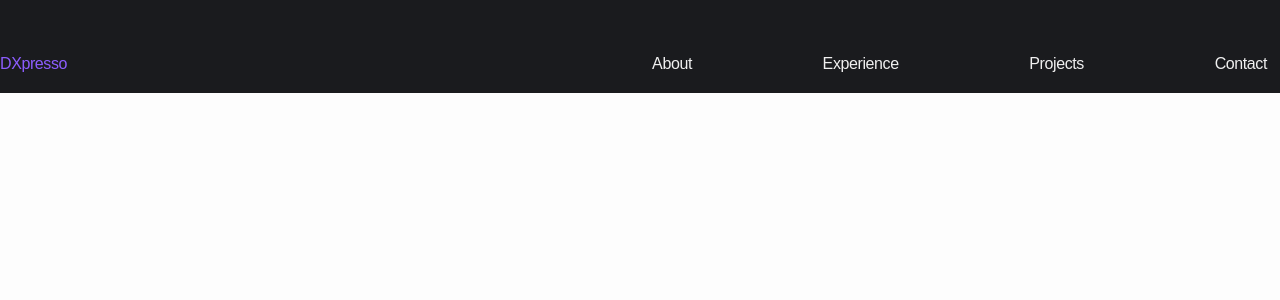
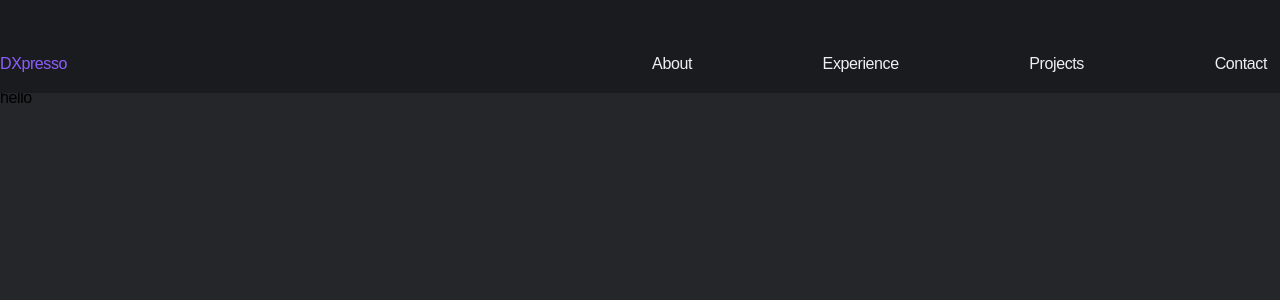
Before and after one commit to GamingDev27/personal-profile-page, a Vue app: page / in a window 1280 px wide. Shown: the top 300 px of the page. Built offline with nearby package versions, Linux system fonts and the light colour scheme.

Commit message:
WIP: Body background

```diff
--- a/src/App.vue
+++ b/src/App.vue
@@ -3,7 +3,14 @@ import HomeLayout from '@/layouts/HomeLayout.vue'
 </script>
 
 <template>
-  <HomeLayout> hello </HomeLayout>
+  <HomeLayout>
+    <main class="dark pt-20">
+      <div class="bg-background/95 h-screen">
+        hello
+      </div>
+
+    </main>
+  </HomeLayout>
 </template>
 
 <style scoped></style>
```
